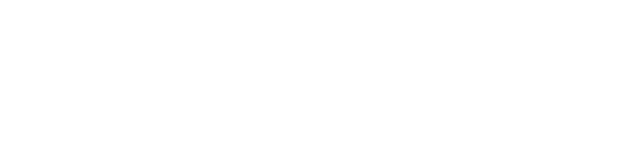
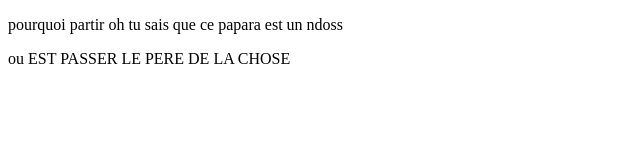
Before and after one commit to abess100/projet2, a plain HTML site: page index.html in a window 1280 px wide. Shown: the whole page, without its empty margins (0-640 px from the left). Drawn offline with Linux system fonts and the light colour scheme.

Commit message:
Update index.html
SOLUTION

```diff
--- a/index.html
+++ b/index.html
@@ -5,6 +5,7 @@
         <link rel="stylesheet" href="style.css">
     </head>
     <body>
-
+        <p>pourquoi partir oh tu sais que ce papara est un ndoss </p>
+    <p>ou EST PASSER LE PERE DE LA CHOSE</p>
     </body>
 </html>
```
